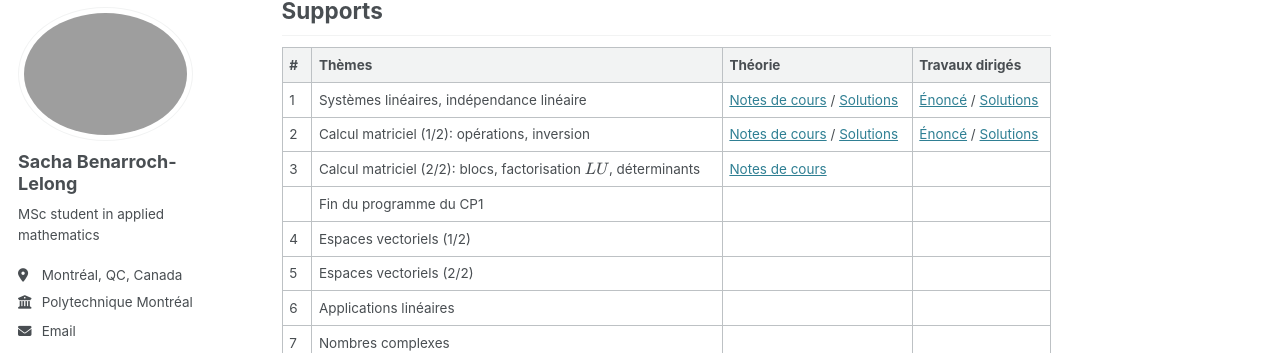
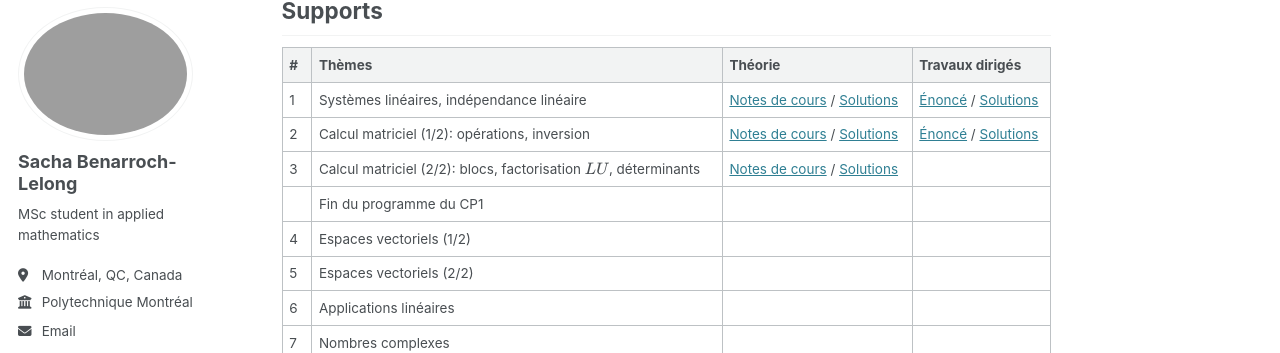
Before and after one commit to sblelong/sblelong.github.io, a Jekyll site: the page built from _teaching/mth1008.md, in a window 1280 px wide and 900 px high, scrolled down 305 px. Shown: the part 99-452 px from the top of the window. Built offline with Jekyll 4.4.1, drawn with Linux system fonts in a browser that asks for light colours; some web fonts are replaced.

Commit message:
solutions c3

```diff
--- a/_teaching/mth1008.md
+++ b/_teaching/mth1008.md
@@ -17,7 +17,7 @@ date: 2026-01-01
 | --- | ------------------------------------------------------------------- | ----------------------------------------------------------------------------------------- |
 | 1   | Systèmes linéaires, indépendance linéaire                           | [Notes de cours](/files/mth1008/cours/c1.pdf) / [Solutions](/files/mth1008/cours/sc1.pdf) | [Énoncé](/files/mth1008/td/td1.pdf) / [Solutions](/files/mth1008/td/td1-solutions.pdf) |
 | 2   | Calcul matriciel (1/2): opérations, inversion                       | [Notes de cours](/files/mth1008/cours/c2.pdf) / [Solutions](/files/mth1008/cours/sc2.pdf) | [Énoncé](/files/mth1008/td/td2.pdf) / [Solutions](/files/mth1008/td/td2-solutions.pdf) |
-| 3   | Calcul matriciel (2/2): blocs, factorisation \\(LU\\), déterminants | [Notes de cours](/files/mth1008/cours/c3.pdf)                                             |                                                                                        |
+| 3   | Calcul matriciel (2/2): blocs, factorisation \\(LU\\), déterminants | [Notes de cours](/files/mth1008/cours/c3.pdf) / [Solutions](/files/mth1008/cours/sc3.pdf) |                                                                                        |
 |     | Fin du programme du CP1                                             |                                                                                           |                                                                                        |
 | 4   | Espaces vectoriels (1/2)                                            |                                                                                           |                                                                                        |
 | 5   | Espaces vectoriels (2/2)                                            |                                                                                           |                                                                                        |
```
Also changed, not shown: 2 other files.
